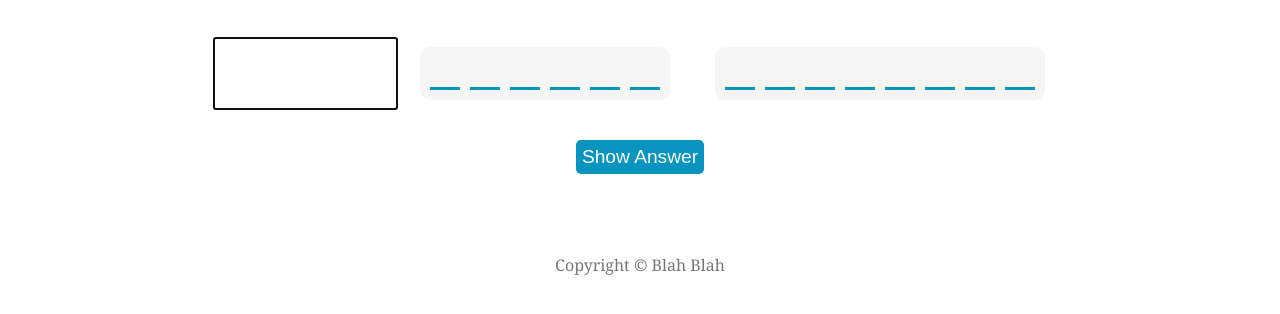
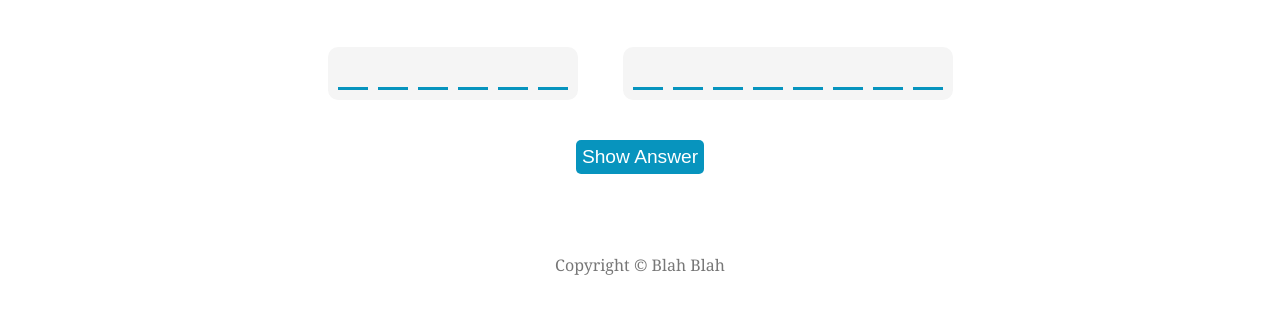
Before and after one commit to JamesCooper100/test, a plain HTML site: page index.html in a window 1280 px wide. Shown: the part 388-702 px from the top of the page. Drawn offline with Linux system fonts and the light colour scheme.

Commit message:
Update styles.css

```diff
--- a/styles.css
+++ b/styles.css
@@ -385,7 +385,7 @@
       background-color: rgb(46, 46, 46);
     }
 
-    //.hidden-input {
+    .hidden-input {
       position: absolute;
       left: -9999%;
     }
```
